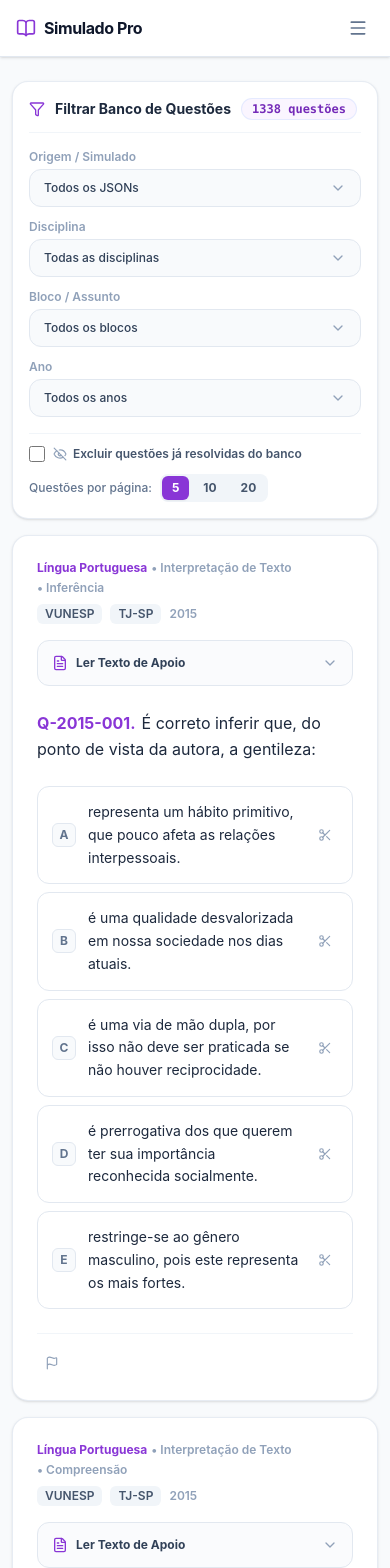
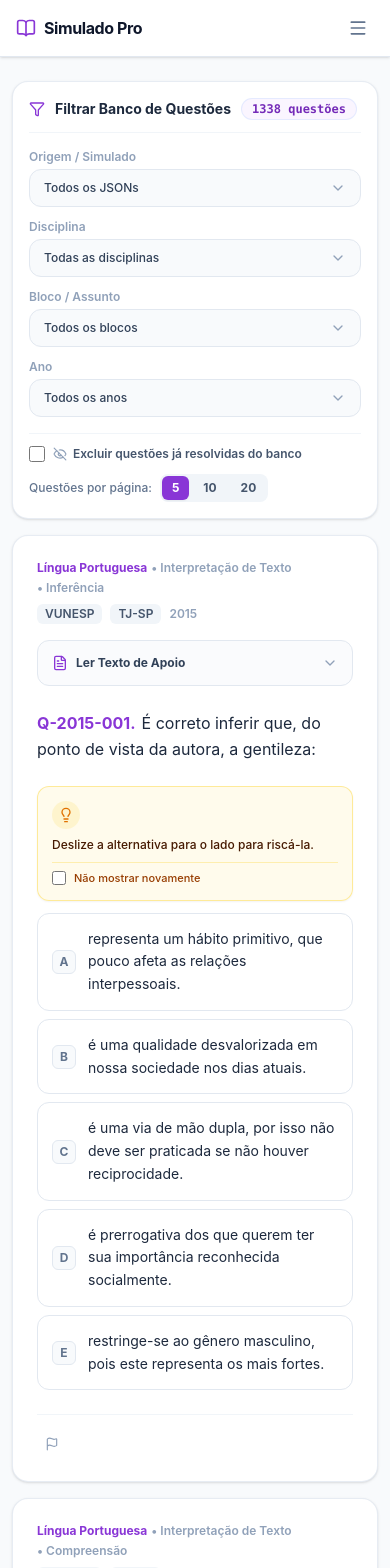
Before and after one commit to ovictorprata/plataforma-de-questoes, a React (Vite) app: page / in a window 390 px wide. Shown: the top 1568 px of the page. Built offline with nearby package versions, Linux system fonts and the light colour scheme.

Commit message:
melhora aviso de deslizar alternativa

```diff
--- a/src/components/QuestionCard.tsx
+++ b/src/components/QuestionCard.tsx
@@ -1,5 +1,5 @@
-import React, { useState } from 'react';
-import { Flag, HelpCircle, X, Send, AlertTriangle, CheckCircle2 } from 'lucide-react';
+import React, { useState, useEffect } from 'react';
+import { Flag, HelpCircle, X, Send, AlertTriangle, CheckCircle2, Lightbulb } from 'lucide-react';
 import { motion, AnimatePresence } from 'framer-motion';
 import type { Question } from '../types/question';
 
@@ -76,17 +76,14 @@ const ReportModal: React.FC<ReportModalProps> = ({ isOpen, onClose, questionId }
   };
 
   return (
-    /* 🎯 1. Clicar no overlay escuro chama o onClose() */
     <div
       onClick={onClose}
       className="fixed inset-0 z-50 flex items-center justify-center bg-slate-900/40 backdrop-blur-xs p-4 animate-in fade-in duration-150 cursor-pointer"
     >
-      {/* 🎯 2. e.stopPropagation() impede que o clique DENTRO do card feche o modal */}
       <div
         onClick={(e) => e.stopPropagation()}
         className="bg-white border border-slate-200/80 rounded-2xl max-w-md w-full p-5 shadow-xl relative space-y-4 cursor-default"
       >
-        {/* Cabeçalho */}
         <div className="flex items-center justify-between pb-3 border-b border-slate-100">
           <div className="flex items-center gap-2 text-rose-600 font-bold text-sm">
             <AlertTriangle className="w-4 h-4" />
@@ -111,7 +108,6 @@ const ReportModal: React.FC<ReportModalProps> = ({ isOpen, onClose, questionId }
           <form onSubmit={handleSubmit} className="space-y-4">
             <input type="hidden" value={questionId} />
 
-            {/* Qual é o problema? */}
             <div>
               <label className="block text-xs font-semibold text-slate-700 mb-2">
                 Qual é o problema? <span className="text-rose-500">*</span>
@@ -141,7 +137,6 @@ const ReportModal: React.FC<ReportModalProps> = ({ isOpen, onClose, questionId }
               </div>
             </div>
 
-            {/* Detalhe o problema */}
             <div>
               <label className="block text-xs font-semibold text-slate-700 mb-1">
                 Detalhe o problema: <span className="text-rose-500">*</span>
@@ -205,10 +200,28 @@ export const QuestionCard: React.FC<QuestionCardProps> = ({
   const [activeImage, setActiveImage] = useState<string | null>(null);
   const [isReportModalOpen, setIsReportModalOpen] = useState<boolean>(false);
 
+  // 🎯 Estado para controlar o aviso visual do mobile
+  const [hideSwipeHint, setHideSwipeHint] = useState<boolean>(() => {
+    return localStorage.getItem('hide_swipe_hint') === 'true';
+  });
+
+  // 🎯 Escuta mudanças de evento para ocultar em todas as questões da tela simultaneamente
+  useEffect(() => {
+    const handleStorageChange = () => {
+      if (localStorage.getItem('hide_swipe_hint') === 'true') {
+        setHideSwipeHint(true);
+      }
+    };
+
+    window.addEventListener('swipe_hint_dismissed', handleStorageChange);
+    return () => {
+      window.removeEventListener('swipe_hint_dismissed', handleStorageChange);
+    };
+  }, []);
+
   const activeSelectedKey = isSimulado ? selectedAnswer : localSelectedKey;
   const activeIsSubmitted = isSimulado ? isSubmitted : localIsSubmitted;
 
-  // 🎯 ID puro da questão (ex: 2015-002)
   const idQuestaoPuro = question.id;
 
   const handleSelectOption = (key: string) => {
@@ -247,6 +260,12 @@ export const QuestionCard: React.FC<QuestionCardProps> = ({
     if (onAnswerLogged) {
       onAnswerLogged(localSelectedKey === question.gabarito);
     }
+  };
+
+  const handleDismissSwipeHint = () => {
+    localStorage.setItem('hide_swipe_hint', 'true');
+    setHideSwipeHint(true);
+    window.dispatchEvent(new Event('swipe_hint_dismissed'));
   };
 
   return (
@@ -291,6 +310,33 @@ export const QuestionCard: React.FC<QuestionCardProps> = ({
           onOpenZoom={setActiveImage}
         />
       </div>
+
+      {/* 💡 Banner Explicativo do Mobile (Alinhado à esquerda: Lâmpada no topo + Texto + Checkbox) */}
+      {!hideSwipeHint && !activeIsSubmitted && (
+        <div className="sm:hidden flex flex-col items-start text-left gap-2 p-3.5 mb-3 bg-amber-50/90 border border-amber-200/80 rounded-xl text-xs text-amber-900 shadow-xs">
+          {/* Ícone da Lâmpada no topo à esquerda */}
+          <div className="p-1.5 bg-amber-100/80 rounded-full text-amber-600">
+            <Lightbulb className="w-4 h-4" />
+          </div>
+
+          {/* Mensagem alinhada à esquerda */}
+          <p className="font-medium leading-tight text-amber-950">
+            Deslize a alternativa para o lado para riscá-la.
+          </p>
+
+          {/* Checkbox "Não mostrar novamente" alinhado à esquerda na base */}
+          <div className="w-full pt-2 mt-0.5 border-t border-amber-200/60 flex items-center justify-start">
+            <label className="inline-flex items-center gap-2 cursor-pointer text-[11px] text-amber-800 font-medium select-none">
+              <input
+                type="checkbox"
+                onChange={handleDismissSwipeHint}
+                className="w-3.5 h-3.5 rounded text-amber-600 focus:ring-amber-500 border-amber-300 accent-amber-600 cursor-pointer"
+              />
+              <span>Não mostrar novamente</span>
+            </label>
+          </div>
+        </div>
+      )}
 
       {/* Lista de Alternativas */}
       <div className="space-y-2 mb-6">
--- a/src/components/question/QuestionAlternativeItem.tsx
+++ b/src/components/question/QuestionAlternativeItem.tsx
@@ -34,7 +34,7 @@ export const QuestionAlternativeItem: React.FC<QuestionAlternativeItemProps> = (
   const [touchCurrentX, setTouchCurrentX] = useState<number | null>(null);
   const [touchCurrentY, setTouchCurrentY] = useState<number | null>(null);
 
-  const SWIPE_THRESHOLD = 60; // 🎯 Sensibilidade do movimento horizontal
+  const SWIPE_THRESHOLD = 60;
 
   const handleTouchStart = (e: React.TouchEvent) => {
     if (isSubmitted) return;
@@ -58,7 +58,6 @@ export const QuestionAlternativeItem: React.FC<QuestionAlternativeItemProps> = (
       const diffX = touchCurrentX - touchStartX;
       const diffY = touchCurrentY - touchStartY;
 
-      // 🎯 Garante que só vai riscar se o gesto for PREDOMINANTEMENTE HORIZONTAL (evita interferir no scroll vertical)
       if (Math.abs(diffX) > Math.abs(diffY) && Math.abs(diffX) > SWIPE_THRESHOLD) {
         onToggleStrike();
       }
@@ -69,7 +68,6 @@ export const QuestionAlternativeItem: React.FC<QuestionAlternativeItemProps> = (
     setTouchCurrentY(null);
   };
 
-  // Aplica o deslocamento visual do arrasto apenas se for um gesto horizontal
   const isHorizontalSwipe =
     touchStartX !== null &&
     touchCurrentX !== null &&
@@ -79,12 +77,10 @@ export const QuestionAlternativeItem: React.FC<QuestionAlternativeItemProps> = (
 
   const swipeOffset = isHorizontalSwipe ? touchCurrentX - touchStartX : 0;
 
-  // Lógica de estilos/cores
   let borderStyle = 'border-slate-200 hover:border-slate-300 bg-white';
   if (isSelected) borderStyle = 'border-indigo-600 bg-indigo-50/40';
   if (isStruck) borderStyle = 'border-slate-100 bg-slate-50/60 opacity-40';
 
-  // No modo banco (ou no simulado já finalizado), mostra verde e vermelho
   const showFeedback = !isSimulado || isSubmitted;
   if (showFeedback && isSubmitted) {
     if (chave === gabarito) {
@@ -107,7 +103,7 @@ export const QuestionAlternativeItem: React.FC<QuestionAlternativeItemProps> = (
       className={`group p-3.5 rounded-xl border text-slate-700 transition-colors text-sm cursor-pointer relative select-none touch-pan-y ${borderStyle}`}
     >
       <div className="flex items-center gap-3">
-        {/* Mobile: Badge com a letra da opção (A, B, C...) */}
+        {/* Mobile: Apenas o badge da letra (A, B, C...) */}
         <span
           className={`sm:hidden w-6 h-6 rounded-md flex items-center justify-center text-xs font-bold border shrink-0 transition-colors ${
             isSelected
@@ -118,7 +114,7 @@ export const QuestionAlternativeItem: React.FC<QuestionAlternativeItemProps> = (
           {chave}
         </span>
 
-        {/* Desktop: Botão de Tesoura + Badge */}
+        {/* Desktop: Tesoura + Badge (exibido apenas a partir da tela sm) */}
         <div className="hidden sm:flex items-center gap-2 shrink-0">
           {!isSubmitted ? (
             <button
@@ -171,24 +167,7 @@ export const QuestionAlternativeItem: React.FC<QuestionAlternativeItemProps> = (
           )}
         </div>
 
-        {/* Mobile: Botão discreto para riscar em dispositivos móveis */}
-        {!isSubmitted && (
-          <button
-            type="button"
-            onClick={(e) => {
-              e.stopPropagation();
-              onToggleStrike(e);
-            }}
-            title="Riscar alternativa"
-            className={`sm:hidden p-1.5 rounded-lg text-slate-400 hover:text-slate-600 active:bg-slate-100 shrink-0 transition-colors ${
-              isStruck ? 'text-rose-500 bg-rose-50' : ''
-            }`}
-          >
-            <Scissors className="w-3.5 h-3.5" />
-          </button>
-        )}
-
-        {/* Ícones de Gabarito */}
+        {/* Feedback visual de certo/errado */}
         {showFeedback && isSubmitted && chave === gabarito && (
           <CheckCircle2 className="w-5 h-5 text-emerald-600 shrink-0" />
         )}
```
